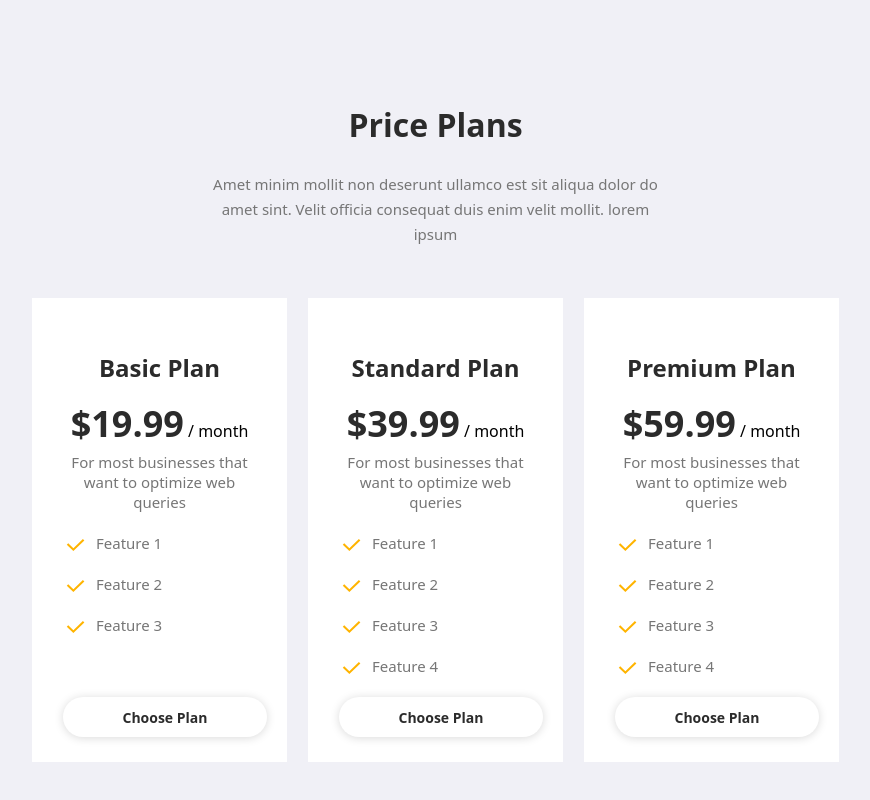
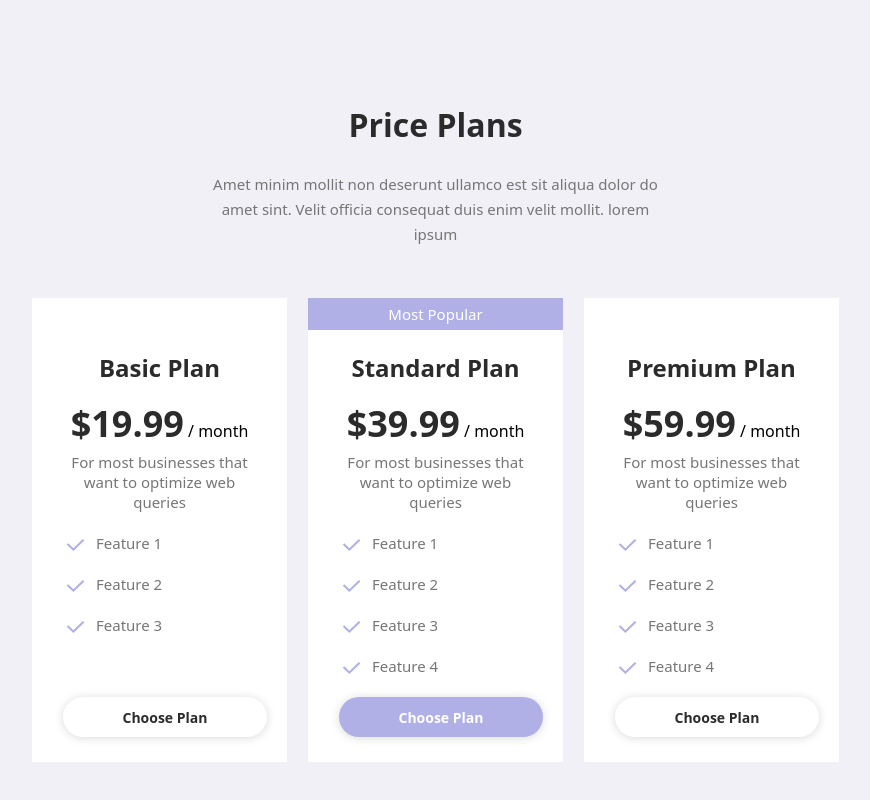
Before and after one commit to zkrana/portfolio, a Next.js app: page / in a window 1280 px wide. Shown: the part 1841-2641 px from the top of the page, without its empty margins (303-1173 px from the left). Built offline with nearby package versions, Linux system fonts and the light colour scheme.

Commit message:
Pricing PLan issues solved

```diff
--- a/components/LeftSidebar/Availability.jsx
+++ b/components/LeftSidebar/Availability.jsx
@@ -2,7 +2,7 @@ import React from 'react'
 
 export default function Availability() {
   return (
-    <div className=' border-b border-[#F0F0F6] pb-4 mt-4'>
+    <div className='w-[220px] border-b border-[#F0F0F6] pb-4 mt-4'>
         <ul>
             <li className='flex justify-between items-center text-[15px] leading-7 capitalize mb-2'>
                 <span className='bg-bg text-text px-2'> Age: </span>
--- a/components/LeftSidebar/DownlodCV.jsx
+++ b/components/LeftSidebar/DownlodCV.jsx
@@ -5,14 +5,14 @@ export default function DownloadCV() {
     <div className='w-[220px] mt-6'>
       <button
         type='button'
-        className='mx-auto text-center bg-[#B0B0E6] flex justify-center items-center gap-3 px-[39.5px] py-[10px]'
+        className='mx-auto w-full text-center bg-[#B0B0E6] text-white flex justify-center items-center gap-3 py-[10px]'
         download
         aria-label='Download CV'
       >
         <span>Download </span>
         <svg width="14" height="17" viewBox="0 0 14 17" fill="none" xmlns="http://www.w3.org/2000/svg">
             <g clip-path="url(#clip0_2_6732)">
-                <path d="M2.33317 12.9523H11.6665V8.28564H12.8332V13.619C12.8332 13.7958 12.7717 13.9654 12.6623 14.0904C12.5529 14.2154 12.4045 14.2856 12.2498 14.2856H1.74984C1.59513 14.2856 1.44675 14.2154 1.33736 14.0904C1.22796 13.9654 1.1665 13.7958 1.1665 13.619V8.28564H2.33317V12.9523ZM8.1665 6.28564H11.0832L6.99984 10.9523L2.9165 6.28564H5.83317V2.28564H8.1665V6.28564Z" fill="#2B2B2B"/>
+                <path d="M2.33317 12.9523H11.6665V8.28564H12.8332V13.619C12.8332 13.7958 12.7717 13.9654 12.6623 14.0904C12.5529 14.2154 12.4045 14.2856 12.2498 14.2856H1.74984C1.59513 14.2856 1.44675 14.2154 1.33736 14.0904C1.22796 13.9654 1.1665 13.7958 1.1665 13.619V8.28564H2.33317V12.9523ZM8.1665 6.28564H11.0832L6.99984 10.9523L2.9165 6.28564H5.83317V2.28564H8.1665V6.28564Z" fill="#fff"/>
             </g>
             <defs>
                 <clipPath id="clip0_2_6732">
--- a/components/LeftSidebar/PersonalIntro.jsx
+++ b/components/LeftSidebar/PersonalIntro.jsx
@@ -5,7 +5,7 @@ import { faFacebook, faInstagram, faTwitter, faGithub, faYoutube } from '@fortaw
 
 export default function PersonalIntro() {
   return (
-        <div className=' border-b border-[#F0F0F6] pb-4'>
+        <div className='w-[220px] border-b border-[#F0F0F6] pb-4'>
             <div>
                 <Image src={pImage} alt='Portfolio Image' className='mx-auto' />
                 <span className='block text-center text-lg text-text font-semibold capitalize mt-3'> Ziaul Kabir </span>
--- a/components/pricing/Pricing.jsx
+++ b/components/pricing/Pricing.jsx
@@ -14,6 +14,7 @@ export default function Pricing() {
       features: ['Feature 1', 'Feature 2', 'Feature 3'],
     },
     {
+      ribon: 'most popular',
       title: 'Standard Plan',
       price: 39.99,
       desc: 'For most businesses that want to optimize web queries',
@@ -39,7 +40,8 @@ export default function Pricing() {
             <PricingPlan
               key={index}
               title={plan.title}
-              desc={plan.desc} // Corrected this line
+              desc={plan.desc}
+              ribon={plan.ribon}
               price={plan.price}
               features={plan.features}
             />
--- a/components/pricing/PricingPlan.jsx
+++ b/components/pricing/PricingPlan.jsx
@@ -1,24 +1,35 @@
 import { deepStrictEqual } from "assert";
 
 // Reusable PricingPlan component
-function PricingPlan({ title, price, features, desc }) {
+function PricingPlan({ title, price, features, desc, ribon }) {
     return (
       <div className="pricing-plans bg-white px-[31px] pt-[54px] pb-6 relative">
-        <h3 className="plan-title text-text text-2xl font-semibold text-center capitalize mb-5 ">{title}</h3>
-        <h5 className="plan-price text-center mb-2"> <span className=" text-text text-4xl font-[700] ">${price}</span> / month</h5>
-        <p className="plan-desc text-sub-head text-[15px] leading-5 max-w-[248px] text-center pb-[21px] "> {desc}</p>
+        {ribon === "most popular" && (
+          <span className="bg-[#B0B0E6] text-white w-full h-8 flex justify-center items-center absolute top-0 left-0 right-0 text-[15px] leading-[18px] capitalize ">
+            {ribon}
+          </span>
+        )}
+        <h3 className="plan-title text-text text-2xl font-semibold text-center capitalize mb-5">{title}</h3>
+        <h5 className="plan-price text-center mb-2"> <span className=" text-text text-4xl font-[700]">${price}</span> / month</h5>
+        <p className="plan-desc text-sub-head text-[15px] leading-5 max-w-[248px] text-center pb-[21px]"> {desc}</p>
         <ul className="plan-features">
           {features.map((feature, index) => (
             <li className="text-sub-head text-[15px] leading-5 mb-[17px] flex gap-2 " key={index}>
 
             <svg width="25" height="24" viewBox="0 0 25 24" fill="none" xmlns="http://www.w3.org/2000/svg">
-                <path d="M10.3688 15.172L19.8998 5.979L21.367 7.393L10.3688 18L3.77002 11.636L5.23618 10.222L10.3688 15.172Z" fill="#FFB400"/>
+                <path d="M10.3688 15.172L19.8998 5.979L21.367 7.393L10.3688 18L3.77002 11.636L5.23618 10.222L10.3688 15.172Z" fill="#B0B0E6"/>
             </svg>
             {feature}
             </li>
           ))}
         </ul>
-        <button className="price-btn z-10">Choose Plan</button>
+
+        {ribon === 'most popular' ? (
+        <button className="price-btn z-10 !bg-[#B0B0E6] !text-[#fff]">Choose Plan</button>
+          ) : (
+            <button className="price-btn z-10 transition-colors hover:bg-[#B0B0E6] hover:text-[#fff]">Choose Plan</button>
+        )}
+
       </div>
     );
   }
```
